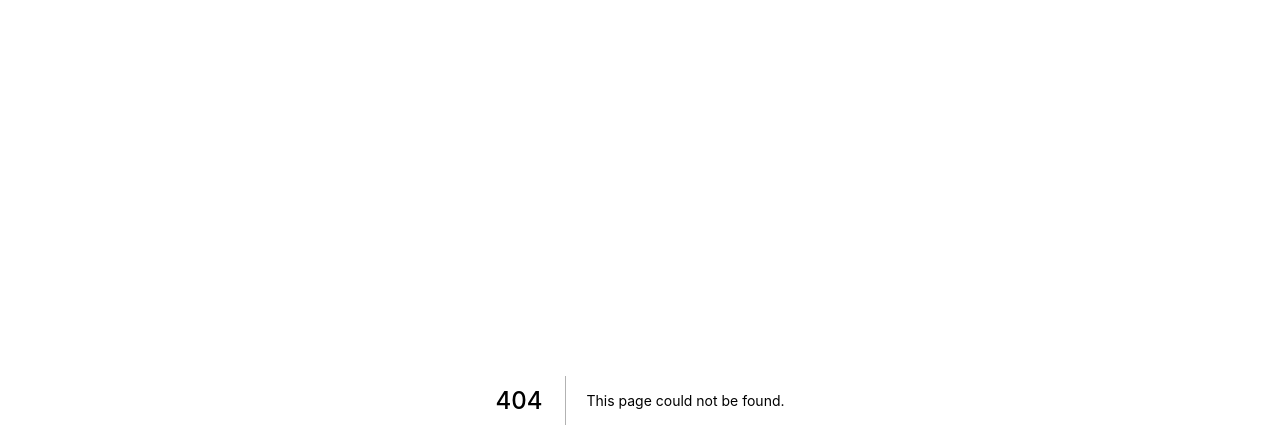
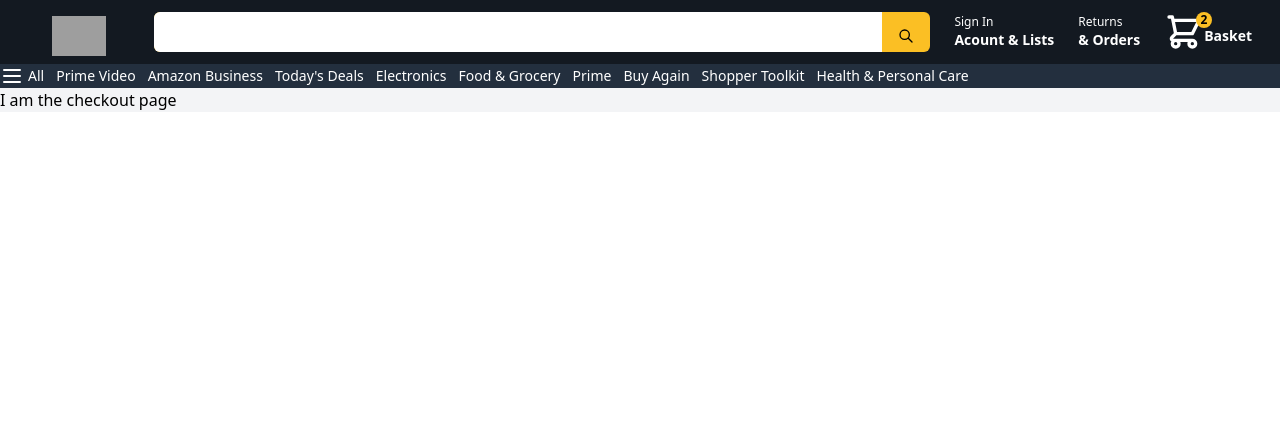
Before and after one commit to luciousmc/clone-sites, a Next.js app in the folder r-amazon-copy/: page /checkout in a window 1280 px wide. Before the commit this address had no page. Shown: the top 448 px of the page. Built offline with nearby package versions, Linux system fonts and the light colour scheme; no server answers; grey boxes are pictures that could not be loaded.

Commit message:
auth finished

```diff
--- a/r-amazon-copy/package.json
+++ b/r-amazon-copy/package.json
@@ -10,9 +10,10 @@
     "@heroicons/react": "^1.0.1",
     "@reduxjs/toolkit": "1.5.0",
     "@tailwindcss/line-clamp": "^0.2.0",
-    "firebase": "^8.6.1",
+    "firebase": "^8.6.2",
     "firebase-admin": "^9.8.0",
     "next": "latest",
+    "next-auth": "^3.23.3",
     "react": "17.0.1",
     "react-currency-formatter": "^1.1.0",
     "react-dom": "17.0.1",
--- a/r-amazon-copy/src/components/Header.js
+++ b/r-amazon-copy/src/components/Header.js
@@ -3,10 +3,12 @@ import {
   MenuIcon,
   SearchIcon,
   ShoppingCartIcon,
-  ShoppingIcon,
 } from '@heroicons/react/outline';
+import { signIn, signOut, useSession } from 'next-auth/client';
 
 function Header() {
+  const [session, loading] = useSession();
+
   return (
     <header>
       {/* BOTTOM NAV */}
@@ -29,8 +31,10 @@ function Header() {
 
           {/* RIGHT SIDE */}
           <div className="text-white flex items-center text-xs space-x-6 mx-6 whitespace-nowrap">
-            <div className="link">
-              <p>Hello Peeps</p>
+            <div className="link" onClick={!session ? signIn : signOut}>
+              <p>
+                {session ? `Hello, ${session.user.name}` : 'Sign In '}
+              </p>
               <p className="font-extrabold md:text-sm">Acount & Lists</p>
             </div>
             <div className="link">
--- a/r-amazon-copy/src/pages/_app.js
+++ b/r-amazon-copy/src/pages/_app.js
@@ -1,12 +1,15 @@
 import { Provider } from 'react-redux'
 import { store } from '../app/store'
 import '../styles/globals.css'
+import { Provider as AuthProvider } from 'next-auth/client';
 
 const MyApp = ({ Component, pageProps }) => {
   return (
-    <Provider store={store}>
-      <Component {...pageProps} />
-    </Provider>
+    <AuthProvider session={pageProps.session}>
+      <Provider store={store}>
+        <Component {...pageProps} />
+      </Provider>
+    </AuthProvider>
   )
 }
 
--- /dev/null
+++ b/r-amazon-copy/src/pages/api/auth/[...nextauth].js
@@ -0,0 +1,13 @@
+import NextAuth from 'next-auth'
+import Providers from 'next-auth/providers'
+
+export default NextAuth({
+  // Configure one or more authentication providers
+  providers: [
+    Providers.Google({
+      clientId: process.env.GOOGLE_ID,
+      clientSecret: process.env.GOOGLE_SECRET
+    }),
+    // ...add more providers here
+  ]
+})
--- /dev/null
+++ b/r-amazon-copy/src/pages/checkout.js
@@ -0,0 +1,12 @@
+import Header from '../components/Header';
+
+function checkout() {
+  return (
+    <div className="bg-gray-100">
+      <Header />
+      <h1>I am the checkout page</h1>
+    </div>
+  )
+}
+
+export default checkout
```
Also changed, not shown: r-amazon-copy/firbase.js (added, +10 -0 lines), 2 other files (tests, documents, lock files or other folders).
